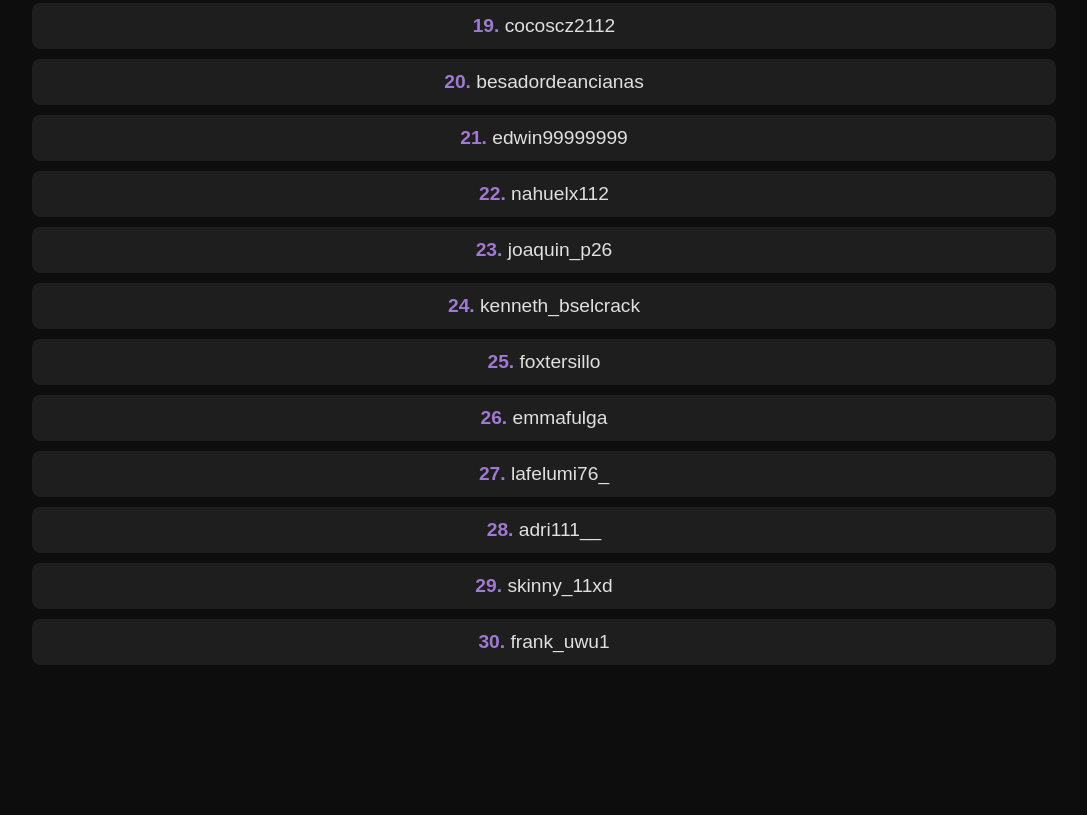
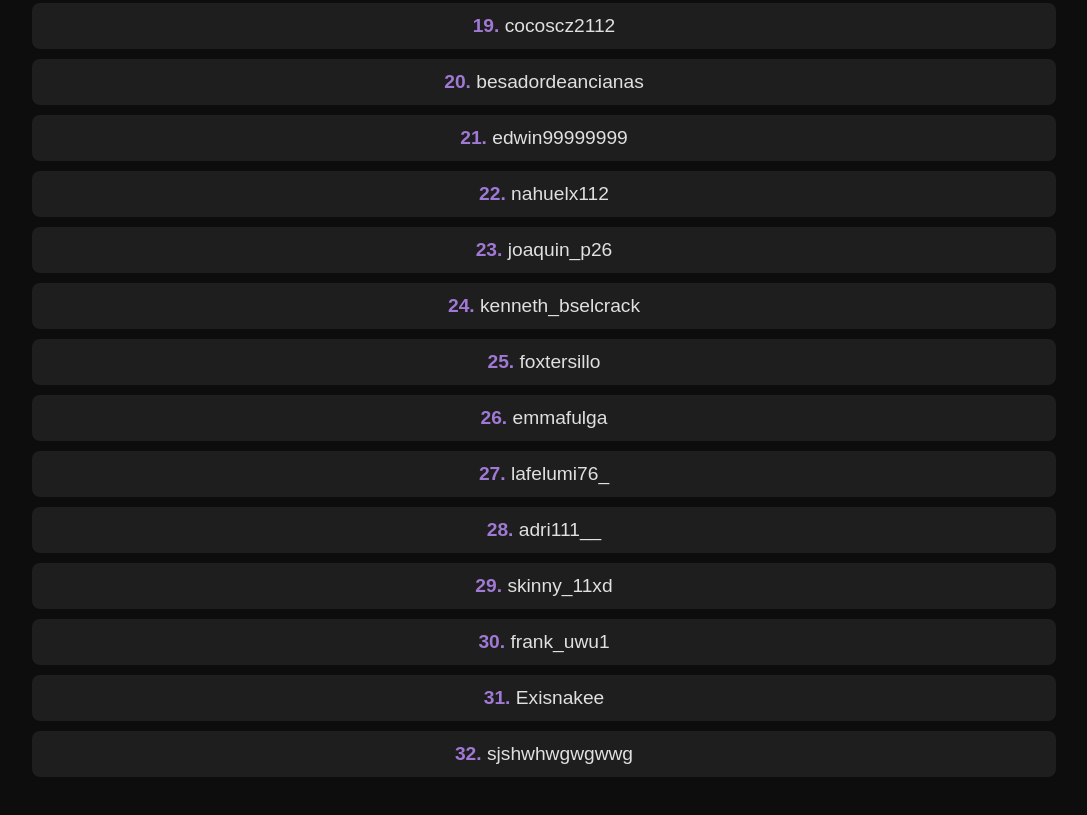
Before and after one commit to LORAKINGG/Sorteos, a plain HTML site: page index.html in a window 1280 px wide. Shown: the part 1180-1995 px from the top of the page, without its empty margins (96-1183 px from the left). Before the commit the page ends 1885 px from the top, so only its background shows below. Drawn offline with Linux system fonts and the light colour scheme.

Commit message:
Update index.html

```diff
--- a/index.html
+++ b/index.html
@@ -87,6 +87,8 @@
             <li><span class="highlight">28.</span> adri111__</li>
             <li><span class="highlight">29.</span> skinny_11xd</li>
             <li><span class="highlight">30.</span> frank_uwu1</li>
+            <li><span class="highlight">31.</span> Exisnakee</li>
+            <li><span class="highlight">32.</span> sjshwhwgwgwwg</li>
         </ul>
     </div>
 </body>
```
